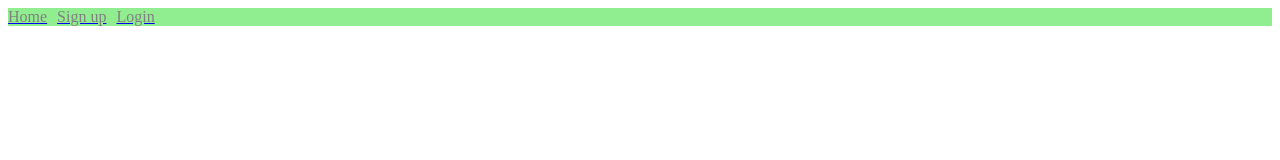
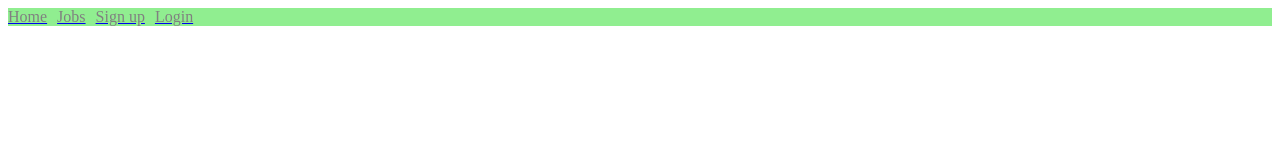
Before and after one commit to QZVTR/FirstChoice, a Next.js app: page /Navbar in a window 1280 px wide. Shown: the top 160 px of the page. Built offline with nearby package versions, Linux system fonts and the light colour scheme.

Commit message:
Working on creating job posts

```diff
--- a/pages/Navbar.js
+++ b/pages/Navbar.js
@@ -8,6 +8,11 @@ export default function Navbar() {
       <li className={styles.navItem}>
         <Link href='/'>
           <div className={styles.navLink}>Home</div>
+        </Link>
+      </li>
+      <li className={styles.navItem}>
+        <Link href='/nav/Jobs'>
+          <div className={styles.navLink}>Jobs</div>
         </Link>
       </li>
       <li className={styles.navItem}>
@@ -34,6 +39,11 @@ export function NavBarLoggedIn() {
         </Link>
       </li>
       <li className={styles.navItem}>
+        <Link href='/nav/Jobs'>
+          <div className={styles.navLink}>Jobs</div>
+        </Link>
+      </li>
+      <li className={styles.navItem}>
         <Link href='/nav/Logout'>
           <div className={styles.navLink}>Logout</div>
         </Link>
--- a/pages/nav/Profile.js
+++ b/pages/nav/Profile.js
@@ -104,6 +104,11 @@ export default function Profile() {
       </div> :
       null
       }
+      {userType === 'Customer' ? <div>
+        <Link href={`/components/UserJobPosts/${email}`}>
+          View your active job posts
+        </Link>
+      </div> : null}
 
       <br />
       <div>
```
